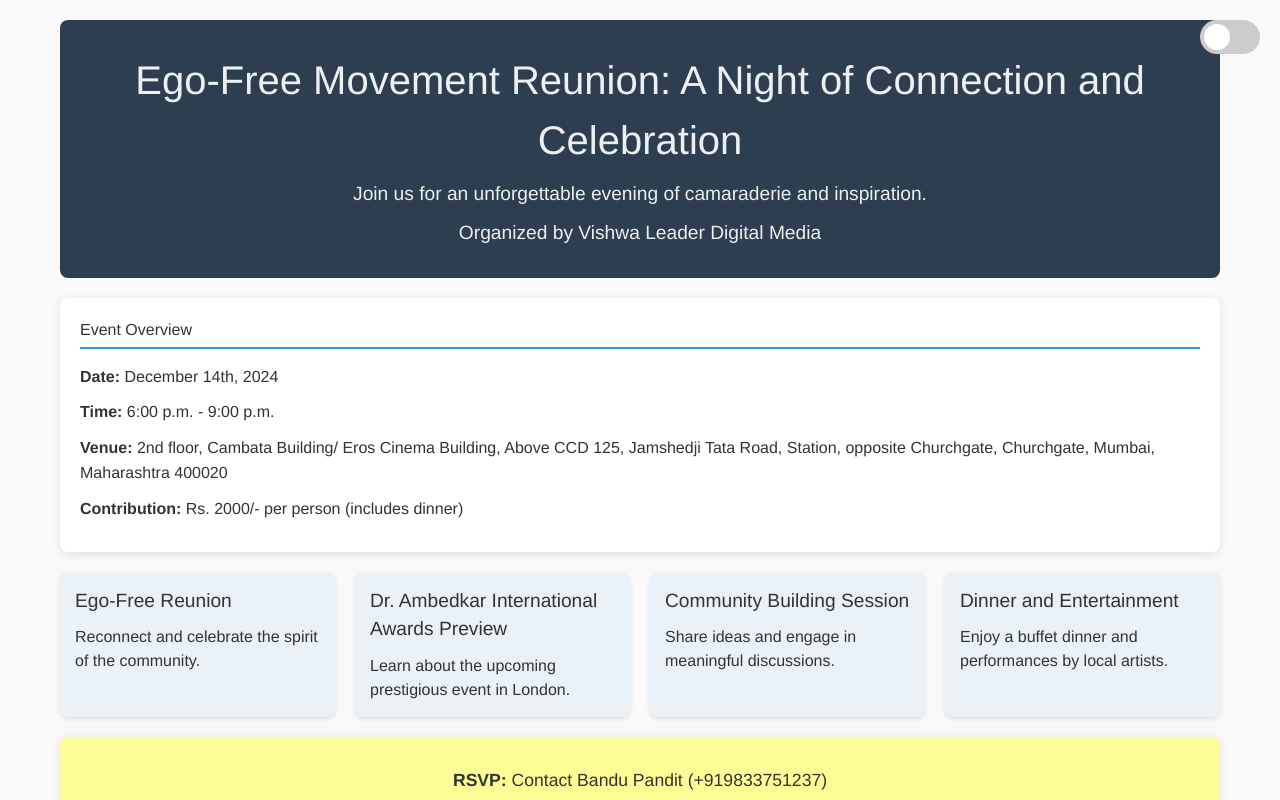
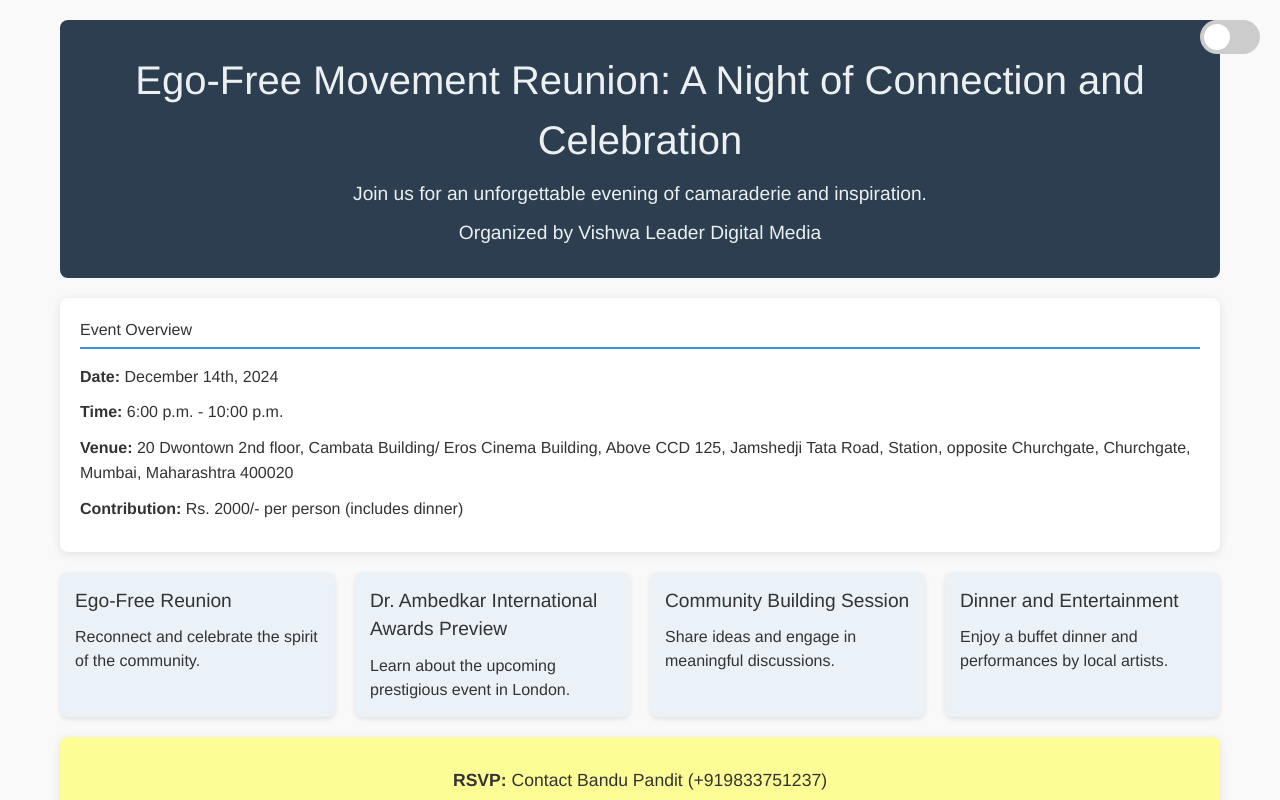
Before and after one commit to VishwaLeader/ego-free-moment-reunion.invitation, a plain HTML site: page index.html in a window 1280 px wide. Shown: the top 800 px of the page. Drawn offline with nearby package versions, Linux system fonts and the light colour scheme.

Commit message:
Update index.html

```diff
--- a/index.html
+++ b/index.html
@@ -320,8 +320,8 @@
         <div class="event-details">
             <h2>Event Overview</h2>
             <p><strong>Date:</strong> December 14th, 2024</p>
-            <p><strong>Time:</strong> 6:00 p.m. - 9:00 p.m.</p>
-            <p><strong>Venue:</strong> 2nd floor, Cambata Building/ Eros Cinema Building, Above CCD 125, Jamshedji Tata Road, Station, opposite Churchgate, Churchgate, Mumbai, Maharashtra 400020</p>
+            <p><strong>Time:</strong> 6:00 p.m. - 10:00 p.m.</p>
+            <p><strong>Venue:</strong> 20 Dwontown 2nd floor, Cambata Building/ Eros Cinema Building, Above CCD 125, Jamshedji Tata Road, Station, opposite Churchgate, Churchgate, Mumbai, Maharashtra 400020</p>
             <p><strong>Contribution:</strong> Rs. 2000/- per person (includes dinner)</p>
         </div>
 
@@ -398,7 +398,7 @@
         </div>
 
         <div class="footer">
-            <p>&copy; 2024 Ego-Free Movement. All rights reserved.</p>
+            <p>&copy; powered by Vishwa Leader Digital Media.</p>
         </div>
     </div>
 
```
